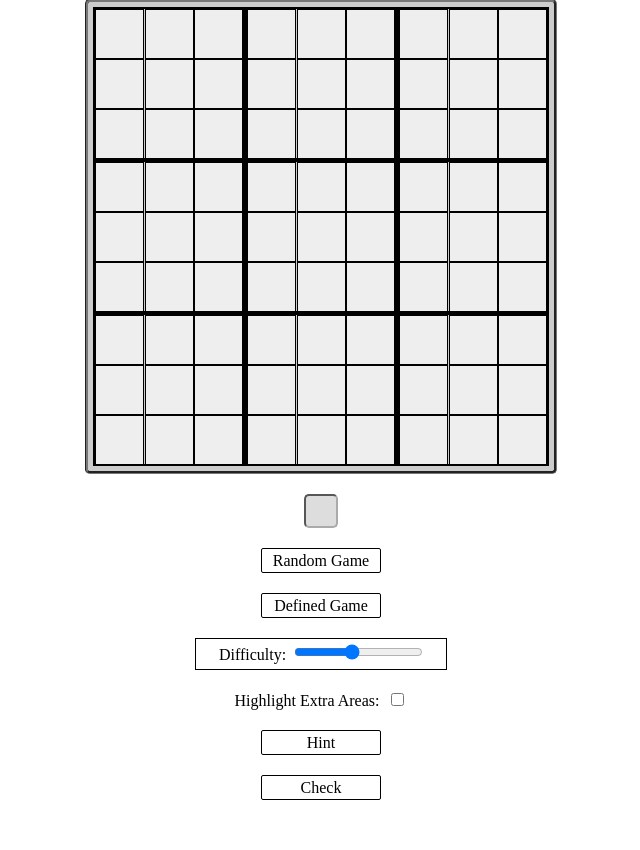
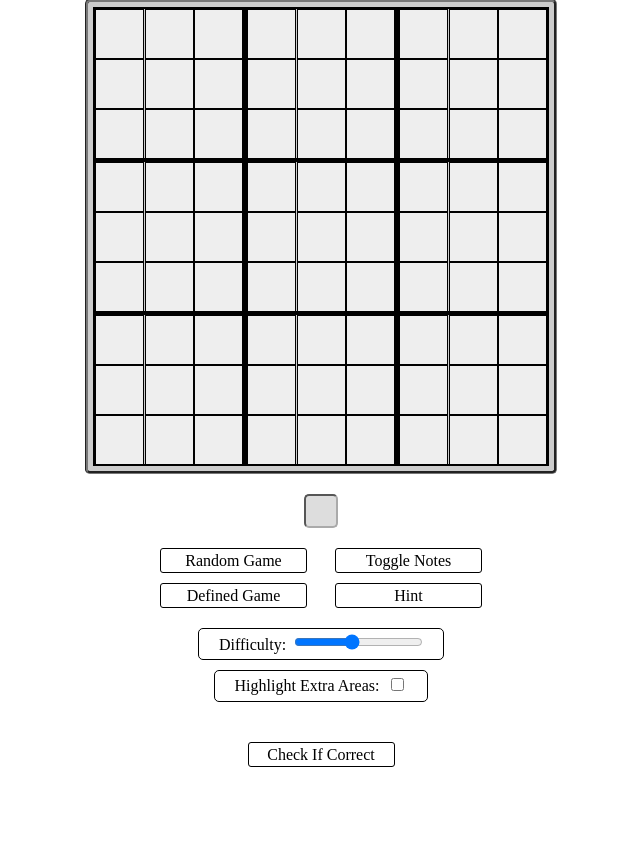
Before and after one commit to jake6192/Sudoko, a PHP site: page / in a window 1280 px wide. Shown: the part 51-901 px from the top of the page, without its empty margins (319-959 px from the left). After the commit the page ends 818 px from the top, so only its background shows below. Run offline with PHP 8.4, Linux system fonts and the light colour scheme.

Commit message:
Added cell notes - game complete

```diff
--- a/index.php
+++ b/index.php
@@ -10,8 +10,12 @@
   <body>
     <div id="container"></div>
     <div class="info"></div>
-    <div class="btn" id="ran">Random Game</div>
-    <div class="btn" id="def">Defined Game</div>
+    <div id="controlsContainer">
+      <div class="btn" id="ran">Random Game</div>
+      <div class="btn" id="def">Defined Game</div>
+      <div class="btn" id="note">Toggle Notes</div>
+      <div class="btn" id="hint">Hint</div>
+    </div>
     <div id="difficulty">
       <label for="diff">Difficulty:&nbsp;</label>
       <input type="range" id="diff" name="diff" min="1" max="10" value="5" />
@@ -20,8 +24,7 @@
       <label for="extraHighlight">Highlight Extra Areas:&nbsp;</label>
       <input type="checkbox" id="extraHighlight" name="extraHighlight" />
     </div>
-    <div class="btn" id="hint">Hint</div>
-    <div class="btn" id="check">Check</div>
+    <div class="btn" id="check">Check If Correct</div>
 
     <script type="text/javascript" src="js/jquery-3.3.1.js"></script>
     <script type="text/javascript" src="js/app.js"></script>
--- a/js/app.js
+++ b/js/app.js
@@ -140,7 +140,7 @@ class Board {
         $('#container').append(`<div class="box" boxID="${i+1}"></div>`);
         for(let j = 0; j < 9; j++) {
           let cell = this.boxes[i].cells[j];
-          $(`#container > .box[boxID="${i+1}"]`).append(`<input readonly type="text" class="cell" cellID="${cell.cellID}" row="${cell.row.rowNumber}" column="${cell.column.columnNumber}" />`);
+          $(`#container > .box[boxID="${i+1}"]`).append(`<div notes="" class="cellContainer"><input readonly type="text" class="cell" cellID="${cell.cellID}" row="${cell.row.rowNumber}" column="${cell.column.columnNumber}" /></div>`);
         }
       }
     };
--- a/js/main.js
+++ b/js/main.js
@@ -1,3 +1,7 @@
+/******************************
+***   Game Initialisation   ***
+******************************/
+
 const BOARD = new Board();
 let startTime, endTime;
 
@@ -12,6 +16,55 @@ $(document).ready(() => {
   $('#extraHighlight').attr('checked', false);
 });
 
+
+/*********************
+***   DOM Events   ***
+*********************/
+
+$('.btn').click((e) => {
+  startTime = performance.now();
+  if($(e.target).attr('id') === 'note') toggleNotes();
+  else if($(e.target).attr('id') === 'ran') BOARD.GAME.assignRandomValues();
+  else if($(e.target).attr('id') === 'def') BOARD.GAME.assignPredefinedValues();
+  else if($(e.target).attr('id') === 'hint') BOARD.GAME.hint();
+  else if($(e.target).attr('id') === 'check') alert(BOARD.GAME.check() ? 'Correct!' : 'Keep Trying!');
+  else startTime = undefined;
+});
+
+function toggleNotes() {
+  if($('#note').hasClass('active')) {
+    $('#note').removeClass('active')
+    $('input.cell').off('keydown');
+    refreshHighlightEventListener();
+  } else {
+    $('#note').addClass('active')
+    $('input.cell').off('keyup');
+    $($('input.cell').toArray().filter((x) => !$(x).attr('readonly'))).keydown(function(e) {
+      e.preventDefault();
+      let noteStr = $(this).parent().attr('notes');
+      let valueToNote = +e.originalEvent.key;
+      if(e.originalEvent.key == "Backspace") {
+        let tmp = noteStr.split(' ');
+        tmp.pop()
+        noteStr = (tmp.length>1 ? tmp.join(' ') : (tmp.length===1 ? tmp[0] : ''));
+      } else if(!isNaN(valueToNote)) noteStr += (noteStr.length>0 ? ' ' : '')+valueToNote;
+      else return;
+      $(this).parent().attr('notes', noteStr);
+      toggleHighlight(e, !0);
+    });
+  }
+}
+
+
+/****************************
+***   Cell Highlighting   ***
+****************************/
+
+function refreshHighlightEventListener() {
+  $($('input.cell').toArray().filter((x) => !$(x).attr('readonly'))).focus(addHighlight).blur(removeHighlight).keyup(toggleHighlight);
+  $($('input.cell').toArray().filter((x) =>  $(x).attr('readonly'))).mousedown((e) => { toggleHighlight(e, !0); });
+}
+
 function addHighlight(e) {
   removeHighlight();
   let _value = e.originalEvent.key;
@@ -22,9 +75,9 @@ function addHighlight(e) {
       $(f).addClass('highlight3');
       xRowsToHighlight.push(+$(f).attr('row'));
       xColumnsToHighlight.push(+$(f).attr('column'));
-      xBoxesToHighlight.push(+$(f).parent().attr('boxid'));
+      xBoxesToHighlight.push(+$(f).parent().parent().attr('boxid'));
     });
-    $(`.box[boxid="${$(e.target).parent().attr('boxid')}"] .cell`).addClass('highlight1');
+    $(`.box[boxid="${$(e.target).parent().parent().attr('boxid')}"] .cell`).addClass('highlight1');
     $(`.cell[row="${rowToHighlight}"]`).addClass('highlight2');
     $(`.cell[column="${columnToHighlight}"]`).addClass('highlight2');
     if(highlightExtraAreas) {
@@ -36,24 +89,16 @@ function addHighlight(e) {
 }
 function removeHighlight() { $('.highlight1, .highlight2, .highlight3').removeClass('highlight1').removeClass('highlight2').removeClass('highlight3'); }
 function toggleHighlight(e, dis) {
-  if((dis && `${$(e.target).val()}`.length > 0) || (!dis && `${$(this).val()}`.length > 0)) addHighlight(e);
-  else removeHighlight();
+  if(e.type === "mousedown" || e.originalEvent.key === 'Backspace' || !isNaN(e.originalEvent.key)) {
+    if((dis && `${$(e.target).val()}`.length > 0) || (!dis && `${$(this).val()}`.length > 0)) addHighlight(e);
+    else removeHighlight();
+  }
 }
 
-function refreshHighlightEventListener() {
-  $($('input.cell').toArray().filter((x) => !$(x).attr('readonly'))).focus(addHighlight).blur(removeHighlight).keyup(toggleHighlight);
-  $($('input.cell').toArray().filter((x) =>  $(x).attr('readonly'))).mousedown((e) => { toggleHighlight(e, !0); });
-}
 
-$('.btn').click((e) => {
-  startTime = performance.now();
-  if($(e.target).attr('id') === 'ran') BOARD.GAME.assignRandomValues();
-  else if($(e.target).attr('id') === 'def') BOARD.GAME.assignPredefinedValues();
-  else if($(e.target).attr('id') === 'hint') BOARD.GAME.hint();
-  else if($(e.target).attr('id') === 'check') alert(BOARD.GAME.check() ? 'Correct!' : 'Keep Trying!');
-  else startTime = undefined;
-});
-
+/****************************
+***   Development Tools   ***
+****************************/
 
 function populatePredefinedList() {
   console.log(predefinedGames);
--- a/style.css
+++ b/style.css
@@ -1,4 +1,4 @@
-body { margin: 50px calc(50% - 236px); }
+body { margin: 50px calc(50% - 236px) 0; }
 
 input[readonly] { color: #777; }
 
@@ -22,6 +22,15 @@ div#container {
   justify-content: space-between;
 }
 
+.cellContainer { position: relative; }
+.cellContainer::before {
+  content: attr(notes);
+  position: absolute;
+  top: 2.5px;
+  left: 2.5px;
+  font-size: 8pt;
+}
+
 .cell {
   width: 49px;
   height: 50px;
@@ -40,7 +49,7 @@ div#container {
 .info {
   width: fit-content;
   height: 30px;
-  margin: 20px auto;
+  margin: 20px auto 0;
   padding: 0 15px;
   line-height: 30px;
   text-align: center;
@@ -49,22 +58,35 @@ div#container {
   border-radius: 5px;
 }
 
+div#controlsContainer {
+  width: 350px;
+  height: 70px;
+  margin: 20px auto 0;
+  display: flex;
+  flex-wrap: wrap;
+  flex-direction: column;
+}
+
 div.btn {
-  width: 98px;
+  width: 125px;
   height: 23px;
   line-height: 23px;
   border: 1px solid #000;
-  margin: 20px auto;
+  margin: 0 auto 10px;
   padding: 0 10px;
-  border-radius: 2px;
+  border-radius: 3px;
   text-align: center;
 }
+div.btn.active { background-color: #f00; }
 div.btn:hover { background-color: #ccc; cursor: pointer; }
+div.btn.active:hover { background-color: #f22; }
 
 div#difficulty {
-  margin: 20px auto;
+  margin: 10px auto 0;
+  padding: 0 20px;
   border: 1px solid #000;
-  width: 250px;
+  border-radius: 5px;
+  width: fit-content;
   height: 30px;
   text-align: center;
 }
@@ -77,5 +99,11 @@ input#diff {
 
 div#xHghLght {
   width: fit-content;
-  margin: 0 auto;
+  margin: 10px auto 40px;
+  padding: 0px 20px;
+  border: 1px solid #000;
+  border-radius: 5px;
+  height: 30px;
+  line-height: 30px;
+  text-align: center;
 }
```
